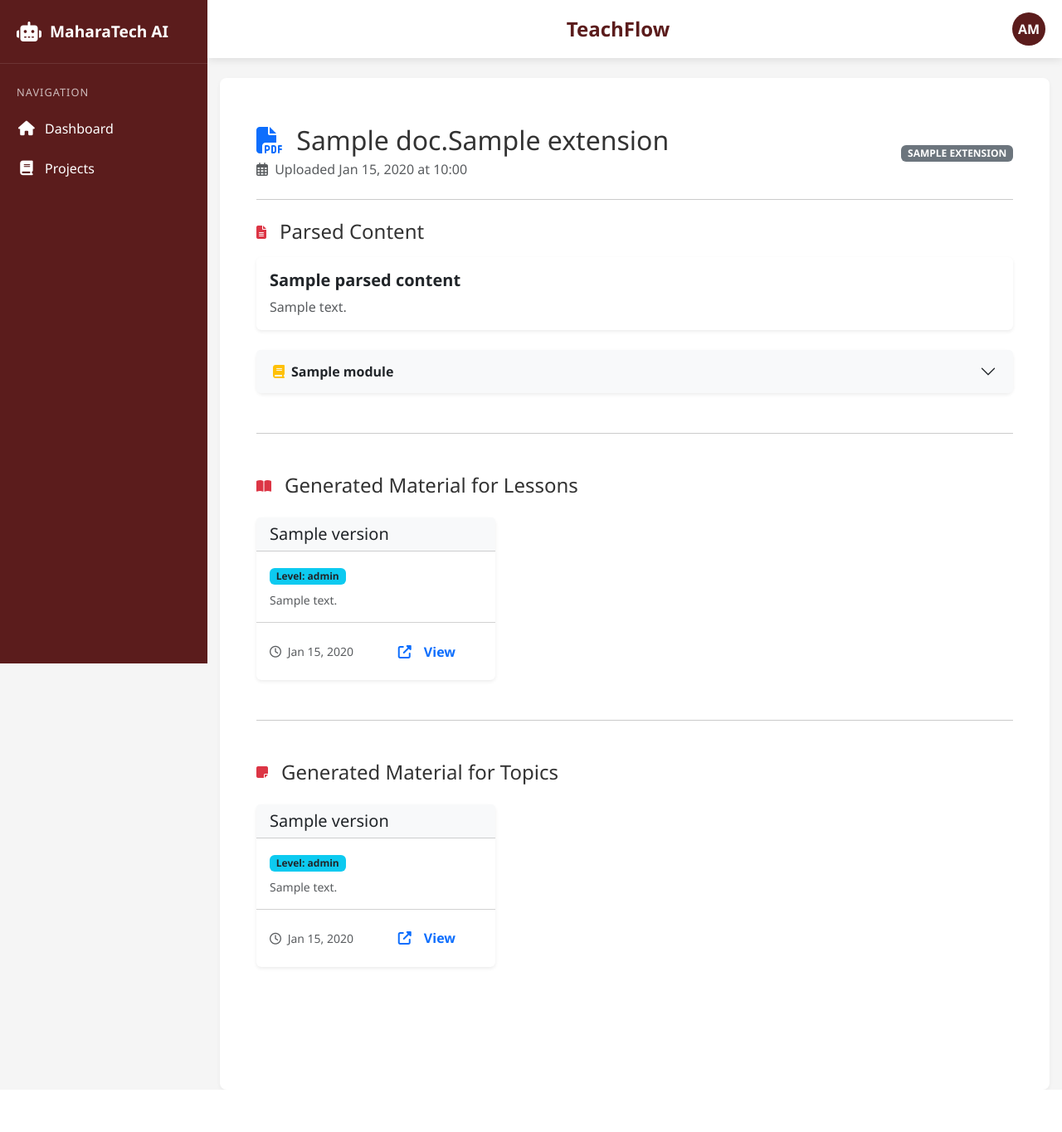
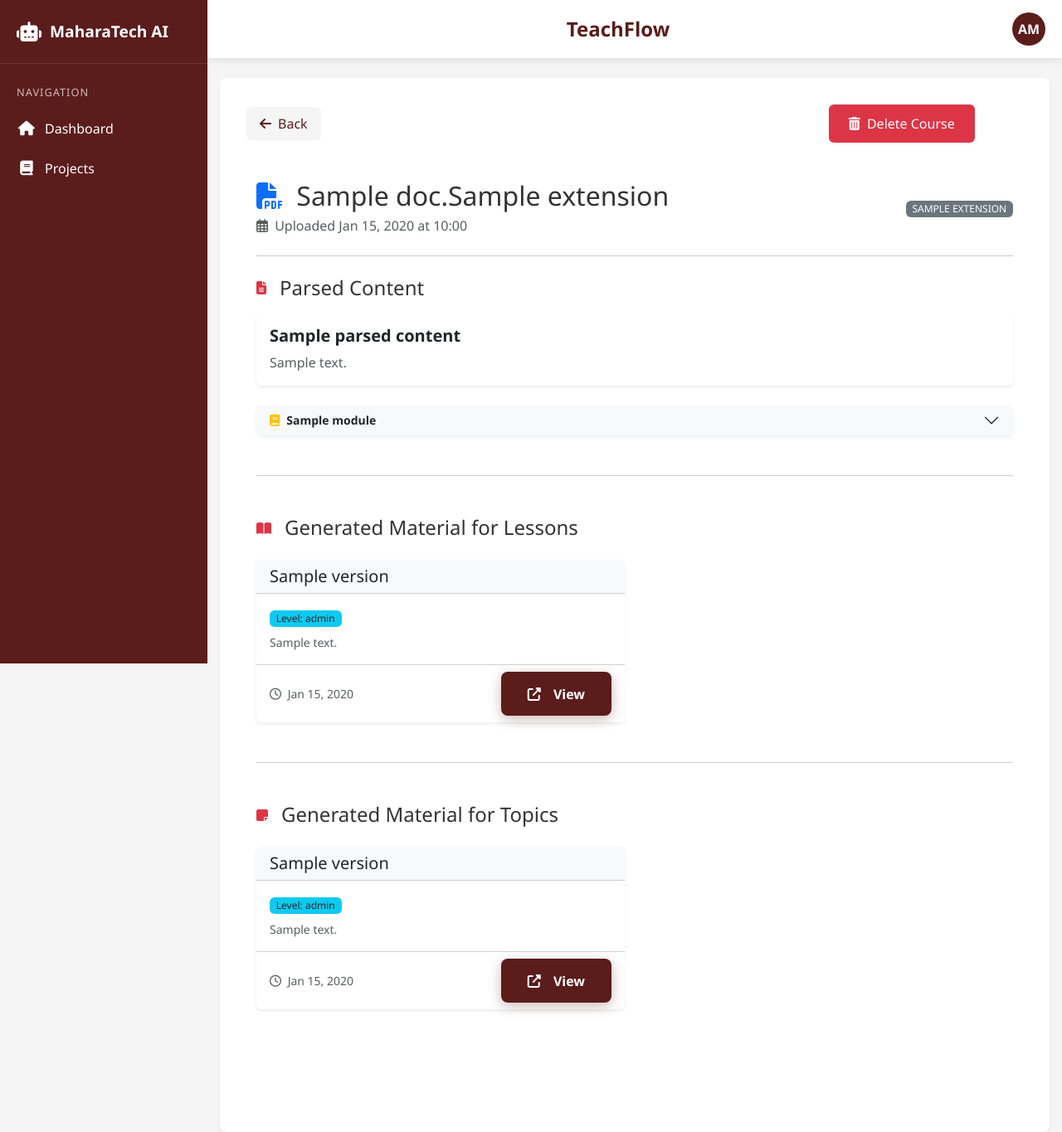
Before and after one commit to adelian14/ITI-Graduation-Project, a Flask app: template app/templates/document_dashboard.html in a window 1280 px wide. Shown: the whole page at 83% size. Before the commit the page ends 1314 px from the top, so only its background shows below. Run offline with Flask 3, Linux system fonts and the light colour scheme; the template is opened without the code that fills it: most values are stand-ins (such as "Sample title", 1, 10 or a date in 2020).

Commit message:
enhancing ui

```diff
--- a/app/templates/course_dashboard.html
+++ b/app/templates/course_dashboard.html
@@ -145,7 +145,7 @@
                                 {{ version.generatedAt.strftime('%b %d, %Y') }}
                             </small>
                             <a href="/projects/{{ project.id }}/gen_material/{{ version.id }}"
-                               class="btn primary-btn">
+                               class="btn btn-sm btn primary-btn">
                                 <i class="fas fa-external-link-alt me-1"></i> View
                             </a>
                         </div>
@@ -256,7 +256,7 @@
     .badge {
         font-weight: normal;
     }
-@media (min-width: 992px) {
+ @media (min-width: 992px) {
     .row-cols-lg-3>* {
         flex: 0 0 auto;
         width: 50%;
--- a/app/templates/document_dashboard.html
+++ b/app/templates/document_dashboard.html
@@ -1,6 +1,13 @@
 {% extends 'base.html' %}
 {% block content %}
 
+<div class="project-dashboard">
+    <button onclick="window.history.back()" class="btn-back">
+        <i class="fas fa-arrow-left"></i> Back
+    </button>
+    <button class="del btn-danger-delete" data-bs-toggle="modal" data-bs-target="#deleteCourseModal">
+                <i class="fas fa-trash-alt me-1"></i> Delete Course
+            </button>
 <div class="container-fluid py-4">
     <!-- Document Header -->
     <div class="d-flex justify-content-between align-items-center mb-4">
@@ -67,7 +74,7 @@
                                         <p class="text-muted mb-3">{{ lesson.description }}</p>
                                         <div class="d-flex justify-content-between align-items-center mb-3">
                                             <a href="/projects/{{ project.id }}/lessons/{{ lesson.id }}"
-                                                class="btn btn-sm btn-primary">
+                                                class="btn btn-sm btn primary-btn">
                                                 <i class="fas fa-eye me-1"></i> View Lesson
                                             </a>
                                             <span class="badge bg-light text-dark">
@@ -146,7 +153,7 @@
                                 {{ version.generatedAt.strftime('%b %d, %Y') }}
                             </small>
                             <a href="/projects/{{ project.id }}/gen_material/{{ version.id }}"
-                               class="btn btn-sm btn-outline-primary">
+                               class="btn btn-sm btn primary-btn">
                                 <i class="fas fa-external-link-alt me-1"></i> View
                             </a>
                         </div>
@@ -193,7 +200,7 @@
                                 {{ version.generatedAt.strftime('%b %d, %Y') }}
                             </small>
                             <a href="/projects/{{ project.id }}/gen_material/{{ version.id }}"
-                               class="btn btn-sm btn-outline-primary">
+                               class="btn btn-sm btn primary-btn">
                                 <i class="fas fa-external-link-alt me-1"></i> View
                             </a>
                         </div>
@@ -211,7 +218,57 @@
         {% endif %}
     </div>
 </div>
+</div>
+<style>
 
-
+    .del.btn-danger-delete {
+        background-color: #dc3545;
+        color: white;
+        margin-left: 38rem;
+        padding: 0.7rem 1.5rem;
+        text-decoration: none;
+        border: none;
+        border-radius: 6px;
+    }
+     .accordion-button {
+        padding: 0.5rem 1rem;
+        font-size: 0.875rem;
+        background-color: white;
+        color: #212529;
+    }
+    .accordion-button:not(.collapsed) {
+        background-color: white;
+        color: #212529;
+        box-shadow: none;
+    }
+    .accordion-button:focus {
+        box-shadow: none;
+        border-color: rgba(0,0,0,.125);
+    }
+    .accordion-body {
+        padding: 0.5rem 1rem;
+    }
+    .smaller {
+        font-size: 0.8rem;
+    }
+    .card, .accordion-item, .list-group-item {
+        transition: all 0.2s ease;
+    }
+    .card:hover {
+        box-shadow: 0 4px 8px rgba(0,0,0,0.05);
+    }
+    .list-group-item:hover {
+        background-color: #f8f9fa;
+    }
+    .badge {
+        font-weight: normal;
+    }
+ @media (min-width: 992px) {
+    .row-cols-lg-3>* {
+        flex: 0 0 auto;
+        width: 50%;
+    }
+}
+</style>
 
 {% endblock %}
```
